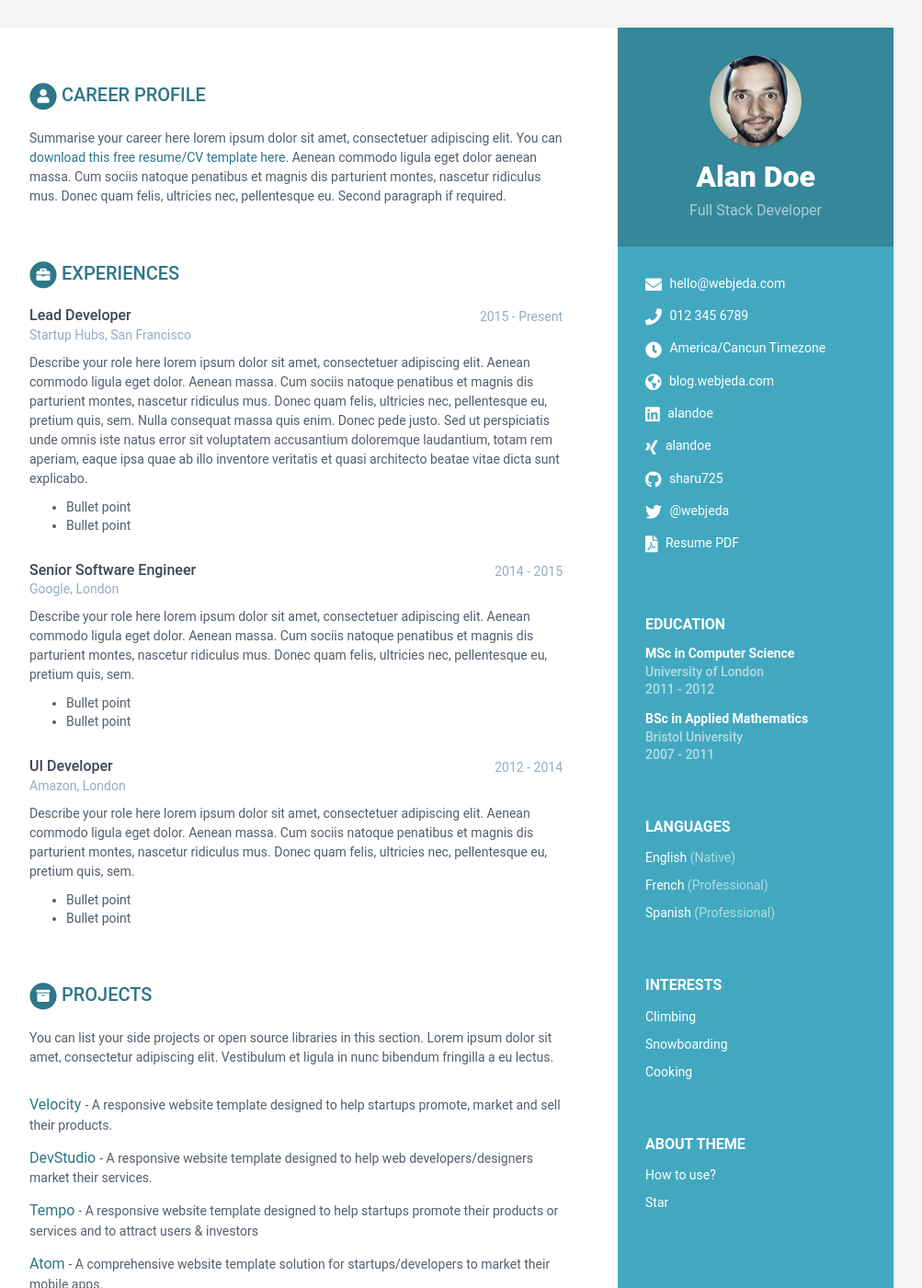
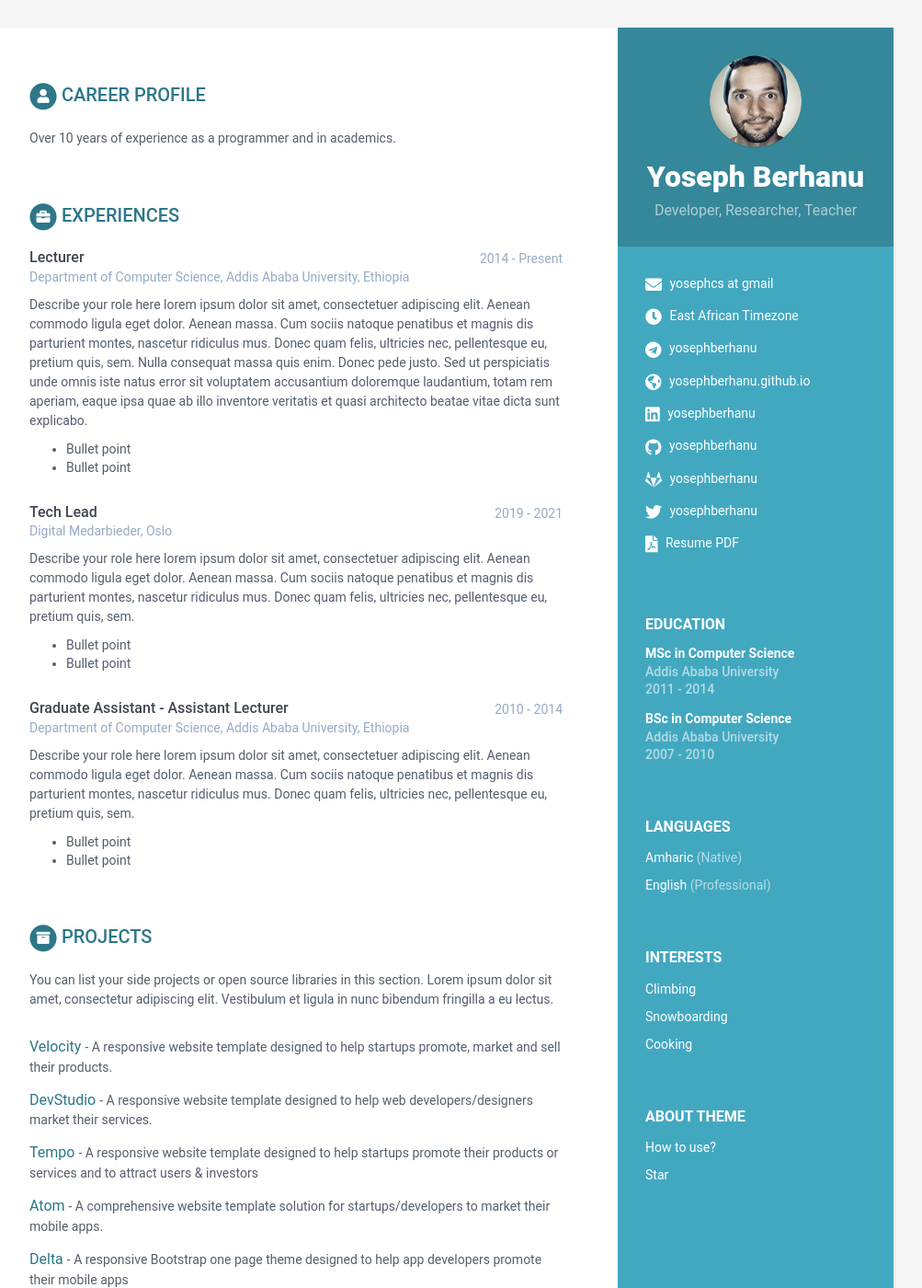
Before and after one commit to yosephberhanu/yosephberhanu.github.io, a Jekyll site: the page built from index.html, in a window 1280 px wide and 1400 px high. Shown: the whole window at 92% size, without its empty margins (168-1171 px from the left). Built offline with Jekyll 4.4.1, drawn with Linux system fonts in a browser that asks for light colours.

```diff
--- a/_config.yml
+++ b/_config.yml
@@ -2,7 +2,7 @@
 
 # Site Settings
 title: My Resume
-url: 'http://webjeda.com'
+url: 'http://yosephberhanu.github.io'
 
 #change it according to your repository name
 # disabling since we are using a custom domain
@@ -24,7 +24,7 @@ sass:
 # Build settings
 compress-site: yes
 
-encoding: "utf-8"
+encoding: 'utf-8'
 compress_html: # - http://jch.penibelst.de/
   clippings: all
   ignore:
--- a/_data/data.yml
+++ b/_data/data.yml
@@ -3,200 +3,192 @@
 #
 
 sidebar:
-    about: True # set to False or comment line if you want to remove the "how to use?" in the sidebar
-    education: True # set to False if you want education in main section instead of in sidebar
+  about: True # set to False or comment line if you want to remove the "how to use?" in the sidebar
+  education: True # set to False if you want education in main section instead of in sidebar
 
-    # Profile information
-    name: Alan Doe
-    tagline: Full Stack Developer
-    avatar: profile.png  #place a 100x100 picture inside /assets/images/ folder and provide the name of the file below
+  # Profile information
+  name: Yoseph Berhanu
+  tagline: Developer, Researcher, Teacher
+  avatar: profile.png #place a 100x100 picture inside /assets/images/ folder and provide the name of the file below
 
-    # Sidebar links
-    email: hello@webjeda.com
-    phone: 012 345 6789
-    timezone: America/Cancun Timezone
-    citizenship:
-    website: blog.webjeda.com #do not add http://
-    linkedin: alandoe
-    xing: alandoe
-    github: sharu725
-    telegram: # add your nickname without '@' sign
-    gitlab:
-    bitbucket:
-    twitter: '@webjeda'
-    stack-overflow: # Number/Username, e.g. 123456/alandoe
-    codewars:
-    goodreads: # Number-Username, e.g. 123456-alandoe
-    pdf: http://www.africau.edu/images/default/sample.pdf
+  # Sidebar links
+  email: yosephcs at gmail
+  # phone: 012 345 6789
+  timezone: East African Timezone
+  citizenship:
+  website: yosephberhanu.github.io #do not add http://
+  linkedin: yosephberhanu
+  # xing: alandoe
+  github: yosephberhanu
+  telegram: yosephberhanu
+  gitlab: yosephberhanu
+  # bitbucket:
+  twitter: 'yosephberhanu'
+  # stack-overflow: # Number/Username, e.g. 123456/alandoe
+  # codewars:
+  # goodreads: # Number-Username, e.g. 123456-alandoe
+  pdf: http://www.africau.edu/images/default/sample.pdf
 
-    languages:
-      title: Languages
-      info:
-        - idiom: English
-          level: Native
+  languages:
+    title: Languages
+    info:
+      - idiom: Amharic
+        level: Native
 
-        - idiom: French
-          level: Professional
+      - idiom: English
+        level: Professional
 
-        - idiom: Spanish
-          level: Professional
+  interests:
+    title: Interests
+    info:
+      - item: Climbing
+        link:
 
-    interests:
-      title: Interests
-      info:
-        - item: Climbing
-          link:
+      - item: Snowboarding
+        link:
 
-        - item: Snowboarding
-          link:
-
-        - item: Cooking
-          link:
+      - item: Cooking
+        link:
 
 career-profile:
-    title: Career Profile
-    summary: |
-      Summarise your career here lorem ipsum dolor sit amet, consectetuer
-      adipiscing elit. You can [download this free resume/CV template here]().
-      Aenean commodo ligula eget dolor aenean massa. Cum sociis natoque
-      penatibus et magnis dis parturient montes, nascetur ridiculus mus.
-      Donec quam felis, ultricies nec, pellentesque eu.
-      Second paragraph if required.
+  title: Career Profile
+  summary: |
+    Over 10 years of experience as a programmer and in academics.
 education:
-    title: Education
-    info:
-      - degree: MSc in Computer Science
-        university: University of London
-        time: 2011 - 2012
-        details: |
-          Describe your study here lorem ipsum dolor sit amet, consectetuer
-          adipiscing elit. Aenean commodo ligula eget dolor. Aenean massa. Cum
-          sociis natoque penatibus et magnis dis parturient montes, nascetur
-          ridiculus mus. Donec quam felis, ultricies nec, pellentesque eu,
-          pretium quis, sem.
-            - Bullet point
-            - Bullet point
-      - degree: BSc in Applied Mathematics
-        university: Bristol University
-        time: 2007 - 2011
-        details: |
-          Describe your study here lorem ipsum dolor sit amet, consectetuer
-          adipiscing elit. Aenean commodo ligula eget dolor. Aenean massa. Cum
-          sociis natoque penatibus et magnis dis parturient montes, nascetur
-          ridiculus mus. Donec quam felis, ultricies nec, pellentesque eu,
-          pretium quis, sem.
-            - Bullet point
-            - Bullet point
+  title: Education
+  info:
+    - degree: MSc in Computer Science
+      university: Addis Ababa University
+      time: 2011 - 2014
+      details: |
+        Describe your study here lorem ipsum dolor sit amet, consectetuer
+        adipiscing elit. Aenean commodo ligula eget dolor. Aenean massa. Cum
+        sociis natoque penatibus et magnis dis parturient montes, nascetur
+        ridiculus mus. Donec quam felis, ultricies nec, pellentesque eu,
+        pretium quis, sem.
+          - Bullet point
+          - Bullet point
+    - degree: BSc in Computer Science
+      university: Addis Ababa University
+      time: 2007 - 2010
+      details: |
+        Describe your study here lorem ipsum dolor sit amet, consectetuer
+        adipiscing elit. Aenean commodo ligula eget dolor. Aenean massa. Cum
+        sociis natoque penatibus et magnis dis parturient montes, nascetur
+        ridiculus mus. Donec quam felis, ultricies nec, pellentesque eu,
+        pretium quis, sem.
+          - Bullet point
+          - Bullet point
 experiences:
-    title: Experiences
-    info:
-      - role: Lead Developer
-        time: 2015 - Present
-        company: Startup Hubs, San Francisco
-        details: |
-          Describe your role here lorem ipsum dolor sit amet, consectetuer
-          adipiscing elit. Aenean commodo ligula eget dolor. Aenean massa.
-          Cum sociis natoque penatibus et magnis dis parturient montes,
-          nascetur ridiculus mus. Donec quam felis, ultricies nec,
-          pellentesque eu, pretium quis, sem. Nulla consequat massa quis
-          enim. Donec pede justo. Sed ut perspiciatis unde omnis iste natus
-          error sit voluptatem accusantium doloremque laudantium, totam rem
-          aperiam, eaque ipsa quae ab illo inventore veritatis et quasi
-          architecto beatae vitae dicta sunt explicabo.
-            - Bullet point
-            - Bullet point
-      - role: Senior Software Engineer
-        time: 2014 - 2015
-        company: Google, London
-        details: |
-          Describe your role here lorem ipsum dolor sit amet, consectetuer
-          adipiscing elit. Aenean commodo ligula eget dolor. Aenean massa.
-          Cum sociis natoque penatibus et magnis dis parturient montes,
-          nascetur ridiculus mus. Donec quam felis, ultricies nec,
-          pellentesque eu, pretium quis, sem.
-            - Bullet point
-            - Bullet point
-      - role: UI Developer
-        time: 2012 - 2014
-        company: Amazon, London
-        details: |
-          Describe your role here lorem ipsum dolor sit amet, consectetuer
-          adipiscing elit. Aenean commodo ligula eget dolor. Aenean massa.
-          Cum sociis natoque penatibus et magnis dis parturient montes,
-          nascetur ridiculus mus. Donec quam felis, ultricies nec,
-          pellentesque eu, pretium quis, sem.
-            - Bullet point
-            - Bullet point
+  title: Experiences
+  info:
+    - role: Lecturer
+      time: 2014 - Present
+      company: Department of Computer Science, Addis Ababa University, Ethiopia
+      details: |
+        Describe your role here lorem ipsum dolor sit amet, consectetuer
+        adipiscing elit. Aenean commodo ligula eget dolor. Aenean massa.
+        Cum sociis natoque penatibus et magnis dis parturient montes,
+        nascetur ridiculus mus. Donec quam felis, ultricies nec,
+        pellentesque eu, pretium quis, sem. Nulla consequat massa quis
+        enim. Donec pede justo. Sed ut perspiciatis unde omnis iste natus
+        error sit voluptatem accusantium doloremque laudantium, totam rem
+        aperiam, eaque ipsa quae ab illo inventore veritatis et quasi
+        architecto beatae vitae dicta sunt explicabo.
+          - Bullet point
+          - Bullet point
+    - role: Tech Lead
+      time: 2019 - 2021
+      company: Digital Medarbieder, Oslo
+      details: |
+        Describe your role here lorem ipsum dolor sit amet, consectetuer
+        adipiscing elit. Aenean commodo ligula eget dolor. Aenean massa.
+        Cum sociis natoque penatibus et magnis dis parturient montes,
+        nascetur ridiculus mus. Donec quam felis, ultricies nec,
+        pellentesque eu, pretium quis, sem.
+          - Bullet point
+          - Bullet point
+    - role: Graduate Assistant - Assistant Lecturer
+      time: 2010 - 2014
+      company: Department of Computer Science, Addis Ababa University, Ethiopia
+      details: |
+        Describe your role here lorem ipsum dolor sit amet, consectetuer
+        adipiscing elit. Aenean commodo ligula eget dolor. Aenean massa.
+        Cum sociis natoque penatibus et magnis dis parturient montes,
+        nascetur ridiculus mus. Donec quam felis, ultricies nec,
+        pellentesque eu, pretium quis, sem.
+          - Bullet point
+          - Bullet point
 projects:
-    title: Projects
-    intro: >
-      You can list your side projects or open source libraries in this
-      section. Lorem ipsum dolor sit amet, consectetur adipiscing elit.
-      Vestibulum et ligula in nunc bibendum fringilla a eu lectus.
-    assignments:
-      - title: Velocity
-        link: "#hook"
-        tagline: "A responsive website template designed to help startups promote, market and sell their products."
+  title: Projects
+  intro: >
+    You can list your side projects or open source libraries in this
+    section. Lorem ipsum dolor sit amet, consectetur adipiscing elit.
+    Vestibulum et ligula in nunc bibendum fringilla a eu lectus.
+  assignments:
+    - title: Velocity
+      link: '#hook'
+      tagline: 'A responsive website template designed to help startups promote, market and sell their products.'
 
-      - title: DevStudio
-        link: "#"
-        tagline: "A responsive website template designed to help web developers/designers market their services."
+    - title: DevStudio
+      link: '#'
+      tagline: 'A responsive website template designed to help web developers/designers market their services.'
 
-      - title: Tempo
-        link: "#"
-        tagline: "A responsive website template designed to help startups promote their products or services and to attract users &amp; investors"
+    - title: Tempo
+      link: '#'
+      tagline: 'A responsive website template designed to help startups promote their products or services and to attract users &amp; investors'
 
-      - title: Atom
-        link: "#"
-        tagline: "A comprehensive website template solution for startups/developers to market their mobile apps."
+    - title: Atom
+      link: '#'
+      tagline: 'A comprehensive website template solution for startups/developers to market their mobile apps.'
 
-      - title: Delta
-        link: "#"
-        tagline: "A responsive Bootstrap one page theme designed to help app developers promote their mobile apps"
+    - title: Delta
+      link: '#'
+      tagline: 'A responsive Bootstrap one page theme designed to help app developers promote their mobile apps'
 
 publications:
-    title: Publications
-    intro: |
-      You can list your publications in this section. Lorem ipsum dolor sit
-      amet, consectetur adipiscing elit. Vestibulum et ligula in nunc
-      bibendum fringilla a eu lectus.
-    papers:
-      - title: The Art of Computer Programming
-        link: "#"
-        authors: Donald E. Knuth
-        conference: Addison-Wesley, 1968
+  title: Publications
+  intro: |
+    You can list your publications in this section. Lorem ipsum dolor sit
+    amet, consectetur adipiscing elit. Vestibulum et ligula in nunc
+    bibendum fringilla a eu lectus.
+  papers:
+    - title: The Art of Computer Programming
+      link: '#'
+      authors: Donald E. Knuth
+      conference: Addison-Wesley, 1968
 
-      - title: "Genetic Programming III: Darwinian Invention &amp; Problem Solving"
-        link: "#"
-        authors: Koza, J.R., Andre, D., Bennett, F.H., Keane, M.A.
-        conference: "Morgan Kaufmann Publishers Inc., San Francisco, CA, USA, 1st edn. (1999)"
+    - title: 'Genetic Programming III: Darwinian Invention &amp; Problem Solving'
+      link: '#'
+      authors: Koza, J.R., Andre, D., Bennett, F.H., Keane, M.A.
+      conference: 'Morgan Kaufmann Publishers Inc., San Francisco, CA, USA, 1st edn. (1999)'
 
-      - title: A syntax directed compiler for Algol 60
-        link: "#"
-        authors: Edgar T. Irons
-        conference: "Comm. ACM 4 (1961), 51–55"
+    - title: A syntax directed compiler for Algol 60
+      link: '#'
+      authors: Edgar T. Irons
+      conference: 'Comm. ACM 4 (1961), 51–55'
 
 skills:
-    title: Skills &amp; Proficiency
+  title: Skills &amp; Proficiency
 
-    toolset:
-      - name: Python & Django
-        level: 98%
+  toolset:
+    - name: Python & Django
+      level: 98%
 
-      - name: Javascript & jQuery
-        level: 98%
+    - name: Javascript & jQuery
+      level: 98%
 
-      - name: Angular
-        level: 98%
+    - name: Angular
+      level: 98%
 
-      - name: HTML5 & CSS
-        level: 95%
+    - name: HTML5 & CSS
+      level: 95%
 
-      - name: Ruby on Rails
-        level: 85%
+    - name: Ruby on Rails
+      level: 85%
 
-      - name: Sketch & Photoshop
-        level: 60%
+    - name: Sketch & Photoshop
+      level: 60%
 
 footer: >
-    Designed with <i class="fas fa-heart"></i> by <a href="http://themes.3rdwavemedia.com" target="_blank" rel="nofollow">Xiaoying Riley</a>
+  Designed with <i class="fas fa-heart"></i> by <a href="http://themes.3rdwavemedia.com" target="_blank" rel="nofollow">Xiaoying Riley</a>
```
